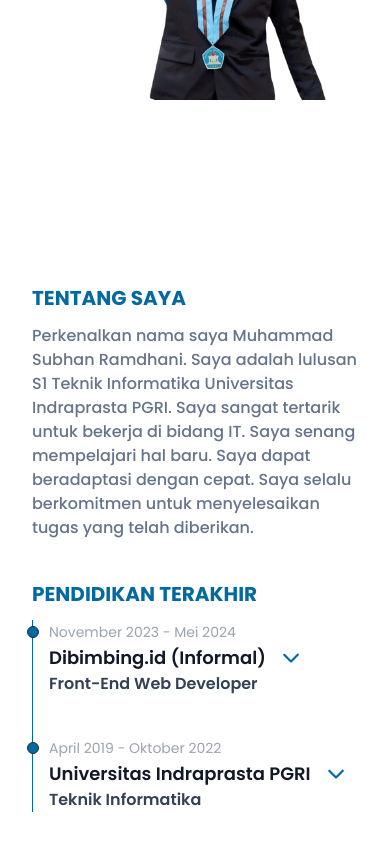
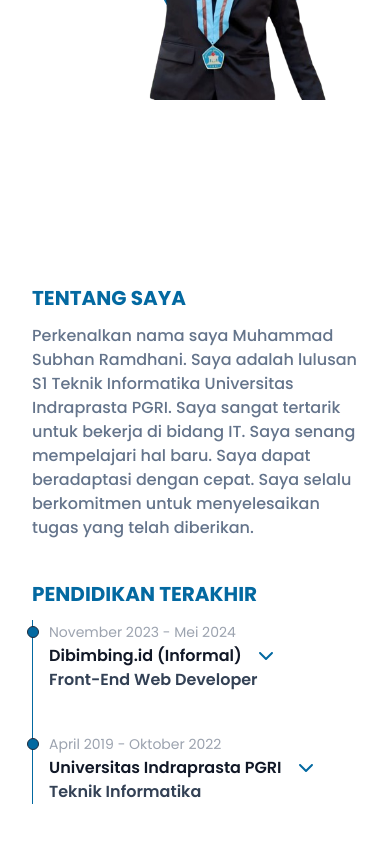
Before and after one commit to danimisme/portfolio, a React (Vite) app: page / in a window 390 px wide. Shown: the part 552-1396 px from the top of the page. Built offline with nearby package versions, Linux system fonts and the light colour scheme.

Commit message:
change font size

```diff
--- a/src/components/Elements/TimeLineItem.jsx
+++ b/src/components/Elements/TimeLineItem.jsx
@@ -12,7 +12,7 @@ export default function TimeLineItem({ time, title, subtitle, desc }) {
       </time>
       <div className="cursor-pointer " onClick={() => setIsShow(!isShow)}>
         <div>
-          <h3 className="text-lg md:text-xl font-semibold text-gray-900 ">
+          <h3 className="text-medium md:text-xl font-semibold text-gray-900 ">
             {title}
             <span className="text-primary ml-4">
               <FontAwesomeIcon
@@ -31,7 +31,7 @@ export default function TimeLineItem({ time, title, subtitle, desc }) {
       <p
         className={`${
           isShow ? "block" : "hidden"
-        } mb-4 text-base md:text-lg font-normal text-gray-500  transition duration-300`}
+        } mb-4 text-sm md:text-lg font-normal text-gray-500  transition duration-300`}
       >
         {desc}
       </p>
```
